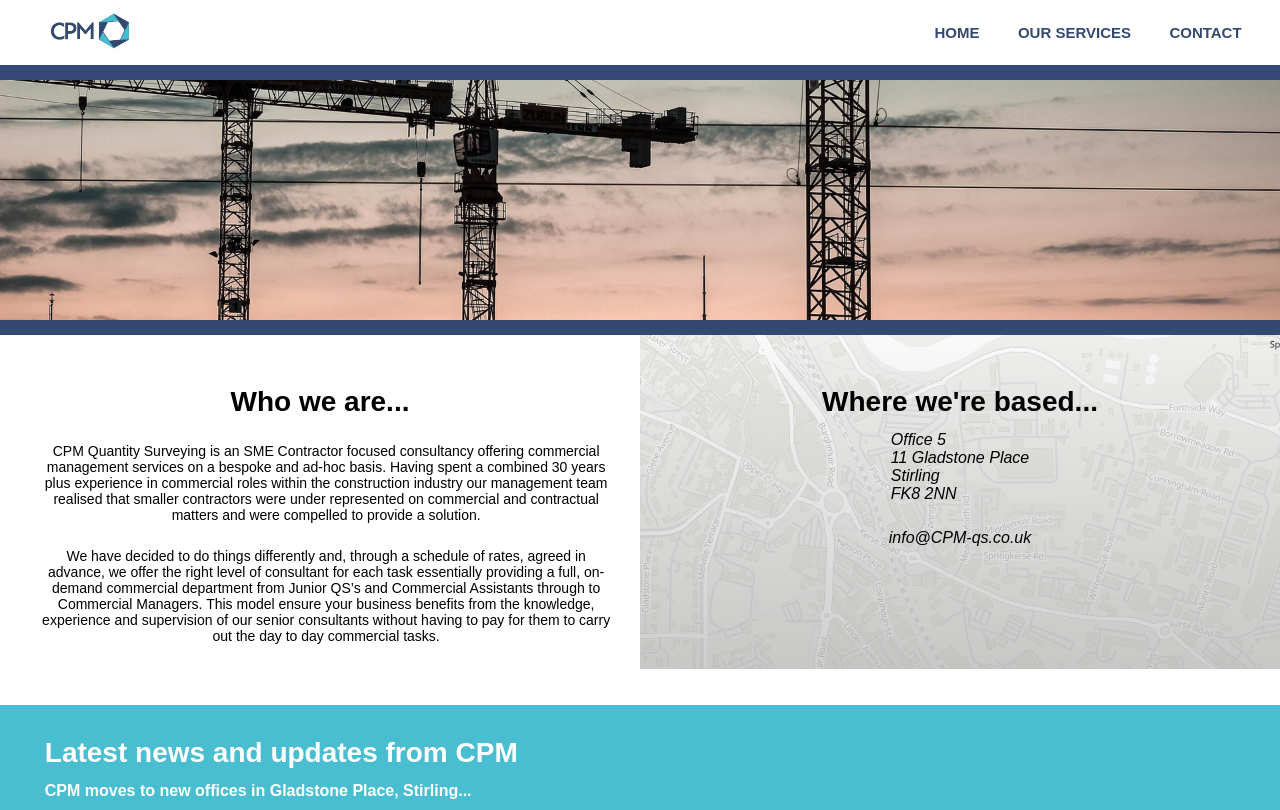
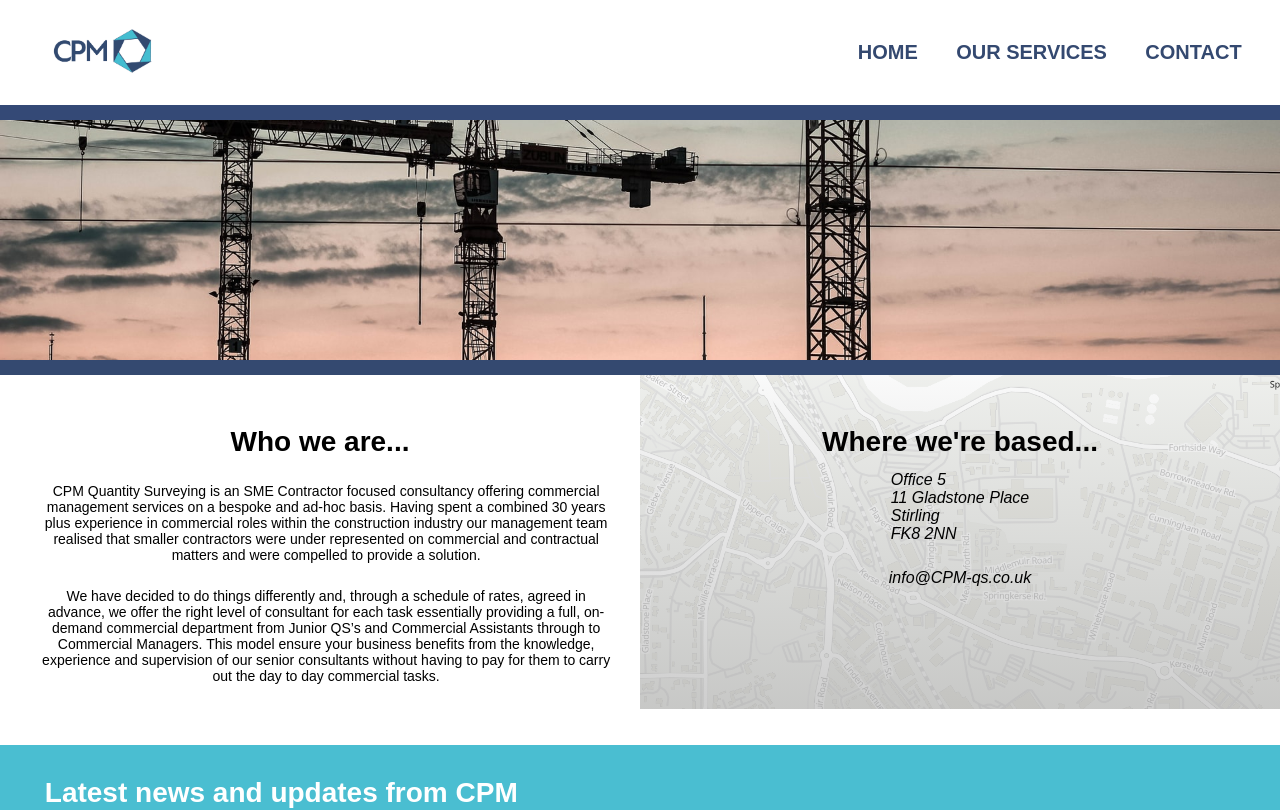
Before and after one commit to stmcf/CPMQS, a React (Create React App) app: page / in a window 1280 px wide. Shown: the top 810 px of the page. Built offline with nearby package versions, Linux system fonts and the light colour scheme; a web font is replaced by a local one.

Commit message:
navbar size increased in line with designer comments

```diff
--- a/src/styles/navbar.css
+++ b/src/styles/navbar.css
@@ -1,7 +1,7 @@
 .navbar {
     /* background-color: green; */
     width: 100%;
-    height: 10vh;
+    height: 15vh;
     display: flex;
     text-decoration: none;
     border-bottom: 15px solid #344976;
@@ -64,7 +64,7 @@
 .navbar .nav-right .links a {
     text-decoration: none;
     color: rgb(52,73,112);
-    font-size: 15px;
+    font-size: 20px;
     margin-right: 3vw;
     text-transform: uppercase;
     font-weight: 700;
@@ -79,8 +79,8 @@ link:hover {
 }
 
 .cpm-logo {
-    max-height: 8vh;
-    max-width: 10vw;
+    max-height: 10vh;
+    max-width: 12vw;
 
 }
 
```
